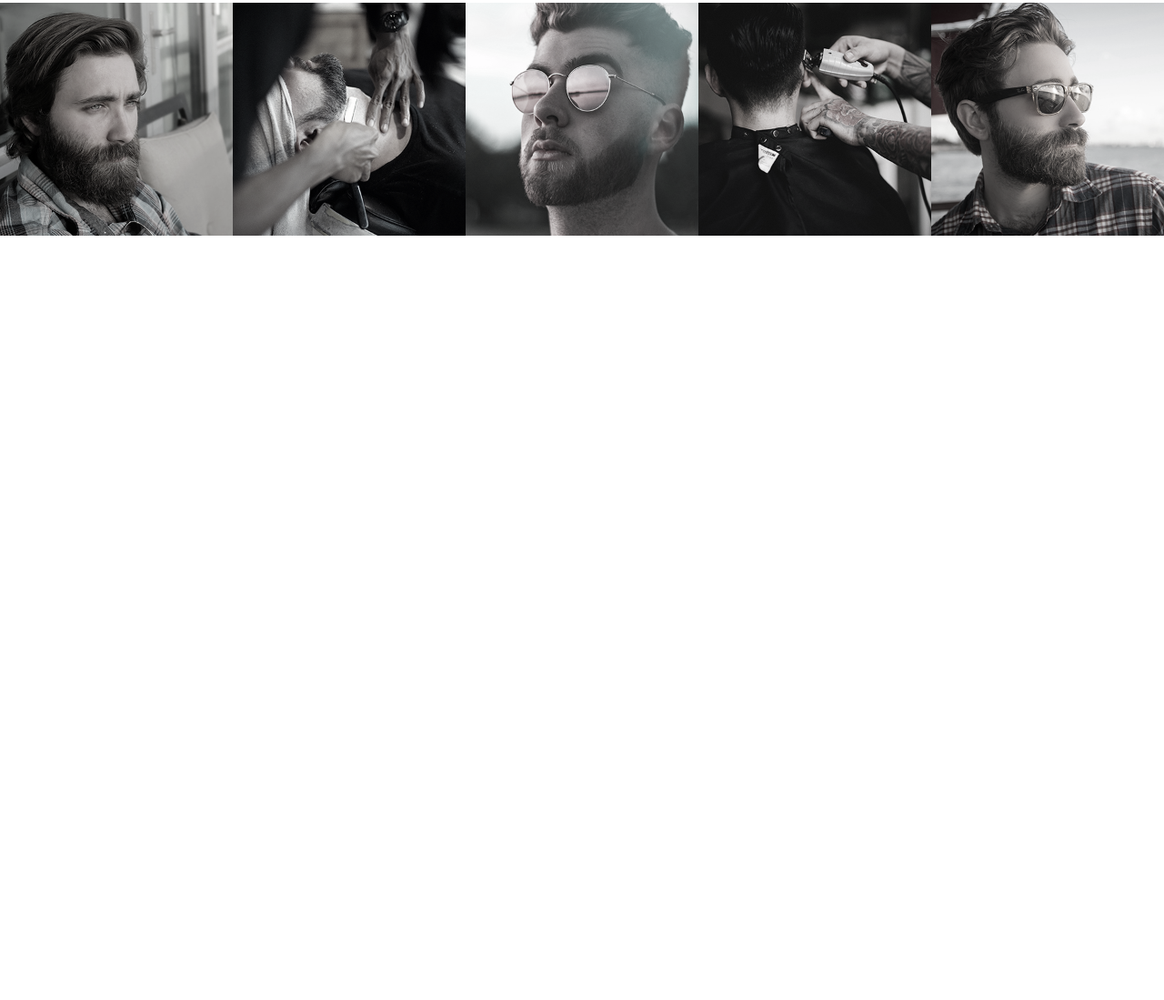
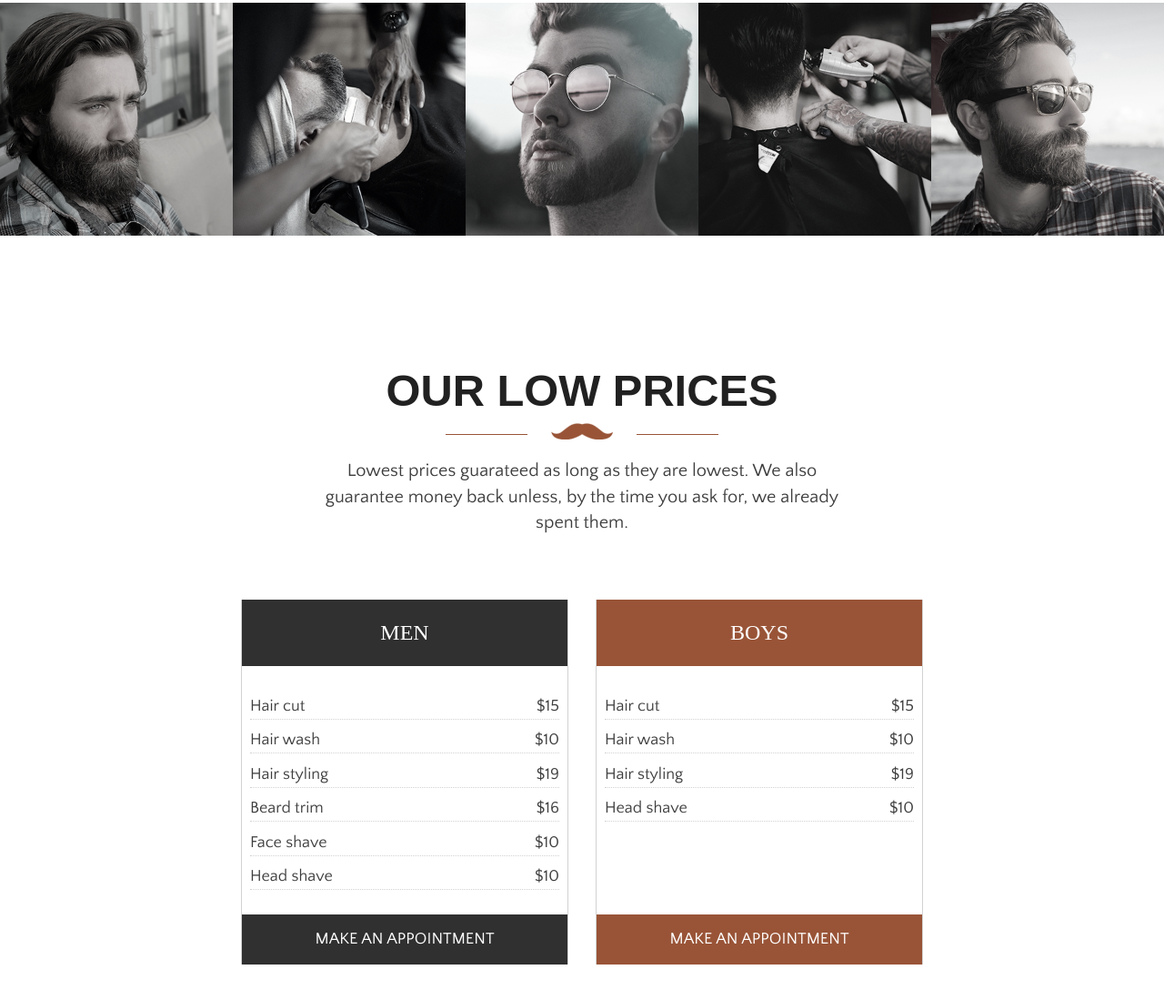
Before and after one commit to serhiicss/barber, a plain HTML site: page index.html in a window 1280 px wide. Shown: the part 5037-6136 px from the top of the page at 91% size. Before the commit the page ends 5366 px from the top, so only its background shows below. Drawn offline with nearby package versions, Linux system fonts and the light colour scheme; a web font is replaced by a local one.

Commit message:
Update 2017-07-04T15:30:33.317Z

```diff
--- a/css/styles.css
+++ b/css/styles.css
@@ -4021,3 +4021,45 @@ ul.slick-dots button {
 .gallery-wrapper img {
   -webkit-filter: grayscale(90%);
           filter: grayscale(90%); }
+
+.price-block {
+  margin-bottom: 20px;
+  font-size: 1.8rem;
+  border-left: 1px solid #d2d2d2;
+  border-right: 1px solid #d2d2d2; }
+
+.price-title {
+  padding: 0.8em 0;
+  color: #fff;
+  background-color: #303030;
+  font-size: 2.4rem;
+  font-family: "Quattrocento"; }
+  .price-title.boys {
+    background-color: #995437; }
+
+.price-body {
+  margin: 1.5em 0.5em; }
+
+.service-title {
+  text-align: left;
+  padding: 0.3em 0 0;
+  margin-bottom: 0.3em;
+  border-bottom: 1px dotted #d2d2d2; }
+  .service-title span {
+    float: right;
+    text-align: right; }
+
+.btn-price-men,
+.btn-price-boys {
+  width: 100%;
+  padding: 0.6em 0; }
+
+.btn-price-men {
+  background-color: #303030;
+  border-color: #303030; }
+
+.btn-price-boys {
+  background-color: #995437; }
+  .btn-price-boys:hover {
+    background-color: #303030;
+    border-color: #303030; }
--- a/index.html
+++ b/index.html
@@ -448,6 +448,58 @@
 
 	</section>
 
+	<section class="pricing">
+
+		<div class="section-intro">
+
+			<h2>Our Low Prices</h2>
+			<div class="mustache"></div>
+			<div class="intro-text">Lowest prices guarateed as long as they are lowest. We also guarantee money back unless, by the time you ask for, we already spent them.</div>
+		</div><!-- section-intro -->
+
+		<div class="pricing-wrap">
+			<div class="container">
+				<div class="row">
+
+					<div class="col-sm-4 col-sm-offset-2 col-md-4 col-md-offset-2">
+						<div class="price-block">
+							<div class="price-title men">MEN</div>
+							<div class="price-body">
+								<div class="service-title">Hair cut<span class="price-amount">$15</span></div>
+								<div class="service-title">Hair wash<span class="price-amount">$10</span></div>
+								<div class="service-title">Hair styling<span class="price-amount">$19</span></div>
+								<div class="service-title">Beard trim<span class="price-amount">$16</span></div>
+								<div class="service-title">Face shave<span class="price-amount">$10</span></div>
+								<div class="service-title">Head shave<span class="price-amount">$10</span></div>
+							</div>
+							<a href="#" class="button btn-cta btn-price-men">Make an Appointment</a>
+						</div>
+					</div>
+
+					<div class="col-sm-4 col-md-4">
+
+						<div class="price-block">
+							<div class="price-title boys">BOYS</div>
+							<div class="price-body">
+								<div class="service-title">Hair cut<span class="price-amount">$15</span></div>
+								<div class="service-title">Hair wash<span class="price-amount">$10</span></div>
+								<div class="service-title">Hair styling<span class="price-amount">$19</span></div>
+								<div class="service-title">Head shave<span class="price-amount">$10</span></div>
+							</div>
+							<a href="#" class="button btn-cta btn-price-boys">Make an Appointment</a>
+						</div>
+					</div>
+
+					</div>
+
+				</div><!-- row -->
+			</div><!-- container -->
+		</div><!-- pricing-wrap -->
+
+	</section>
+
+	<!-- Assets -->
+
 	<link rel="stylesheet" href="https://maxcdn.bootstrapcdn.com/font-awesome/4.7.0/css/font-awesome.min.css">
 	<script src="https://code.jquery.com/jquery-3.2.1.min.js" integrity="sha256-hwg4gsxgFZhOsEEamdOYGBf13FyQuiTwlAQgxVSNgt4=" crossorigin="anonymous"></script>
 	<link rel="stylesheet" type="text/css" href="//cdn.jsdelivr.net/jquery.slick/1.6.0/slick.css"/>
```
Also changed, not shown: js/main.js.
